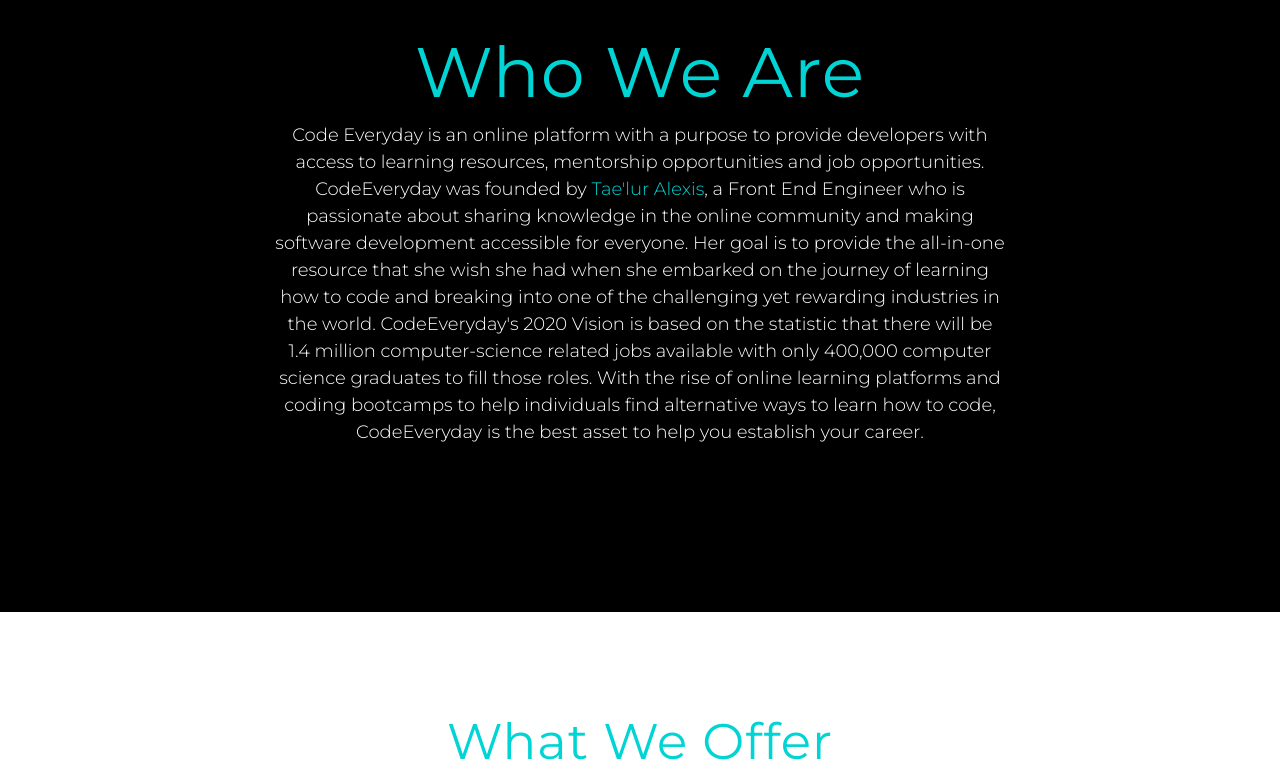
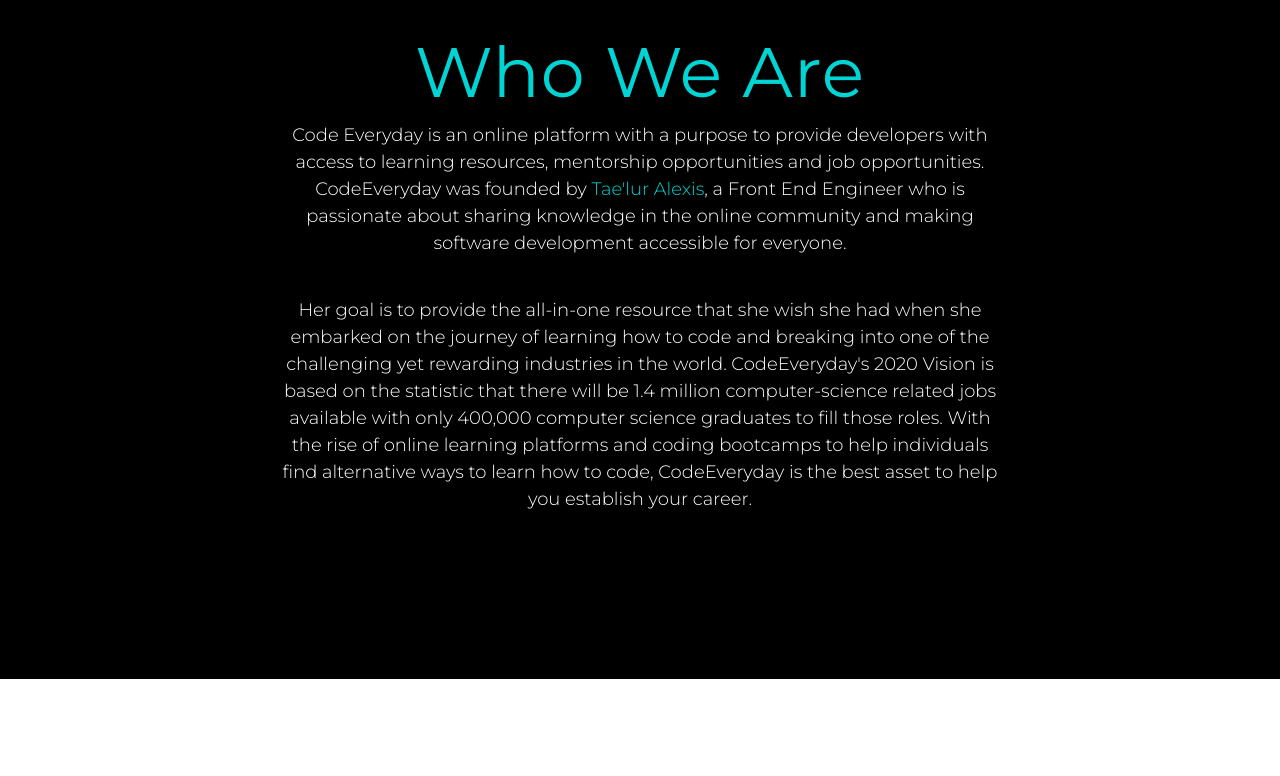
Before and after one commit to cyberbarbie/codeeveryday-landingpage, a website with bundled scripts: page index.html in a window 1280 px wide. Shown: the part 920-1696 px from the top of the page. Built offline with nearby package versions, Linux system fonts and the light colour scheme; a web font is replaced by a local one.

Commit message:
Break paragraphs into 2

```diff
--- a/index.html
+++ b/index.html
@@ -89,7 +89,10 @@
       <div class="row">
         <div class="col-md-8 mx-auto">
           <h2 class="section-heading" style="color: #00d4d4; font-family: 'Montserrat', sans-serif;">Who We Are</h2>
-          <p style="color: #fff; font-family: 'Montserrat', sans-serif; font-weight: 300;">Code Everyday is an online platform with a purpose to provide developers with access to learning resources, mentorship opportunities and job opportunities. CodeEveryday was founded by <a style="color: #00d4d4;" target="_blank" href="https://twitter.com/taeluralexis">Tae'lur Alexis</a>, a Front End Engineer who is passionate about sharing knowledge in the online community and making software development accessible for everyone. Her goal is to provide the all-in-one resource that she wish she had when she embarked on the journey of learning how to code and breaking into one of the challenging yet rewarding industries in the world. CodeEveryday's 2020 Vision is based on the statistic that there will be 1.4 million computer-science related jobs available with only 400,000 computer science graduates to fill those roles. With the rise of online learning platforms and coding bootcamps to help individuals find alternative ways to learn how to code, CodeEveryday is the best asset to help you establish your career. </p>
+          <p style="color: #fff; font-family: 'Montserrat', sans-serif; font-weight: 300;">Code Everyday is an online platform with a purpose to provide developers with access to learning resources, mentorship opportunities and job opportunities. CodeEveryday was founded by <a style="color: #00d4d4;" target="_blank" href="https://twitter.com/taeluralexis">Tae'lur Alexis</a>, a Front End Engineer who is passionate about sharing knowledge in the online community and making software development accessible for everyone.</p>
+          <br/>
+
+            <p style="color: #fff; font-family: 'Montserrat', sans-serif; font-weight: 300;">Her goal is to provide the all-in-one resource that she wish she had when she embarked on the journey of learning how to code and breaking into one of the challenging yet rewarding industries in the world. CodeEveryday's 2020 Vision is based on the statistic that there will be 1.4 million computer-science related jobs available with only 400,000 computer science graduates to fill those roles. With the rise of online learning platforms and coding bootcamps to help individuals find alternative ways to learn how to code, CodeEveryday is the best asset to help you establish your career. </p>
           <div class="badges">
 
           </div>
```
